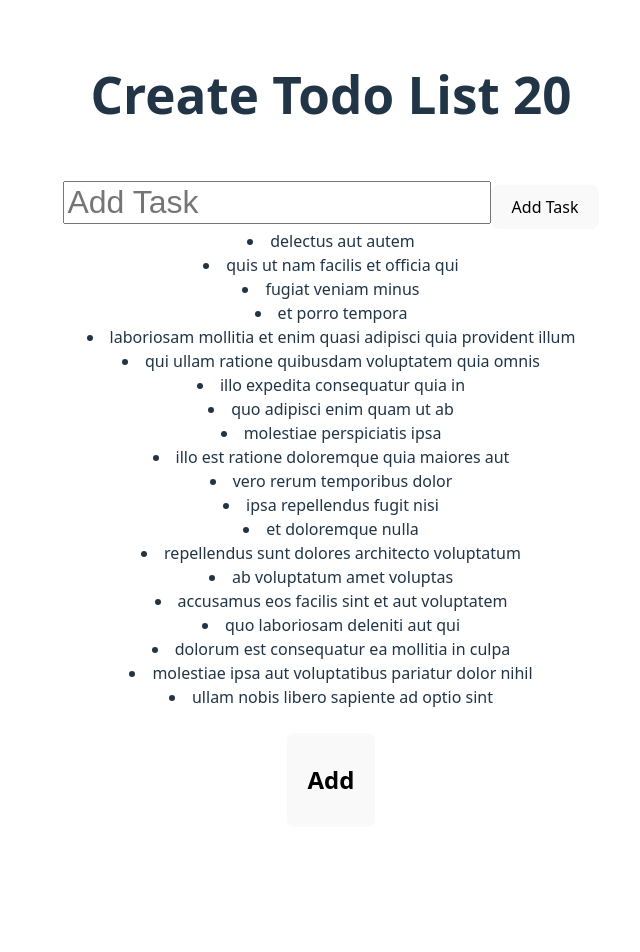
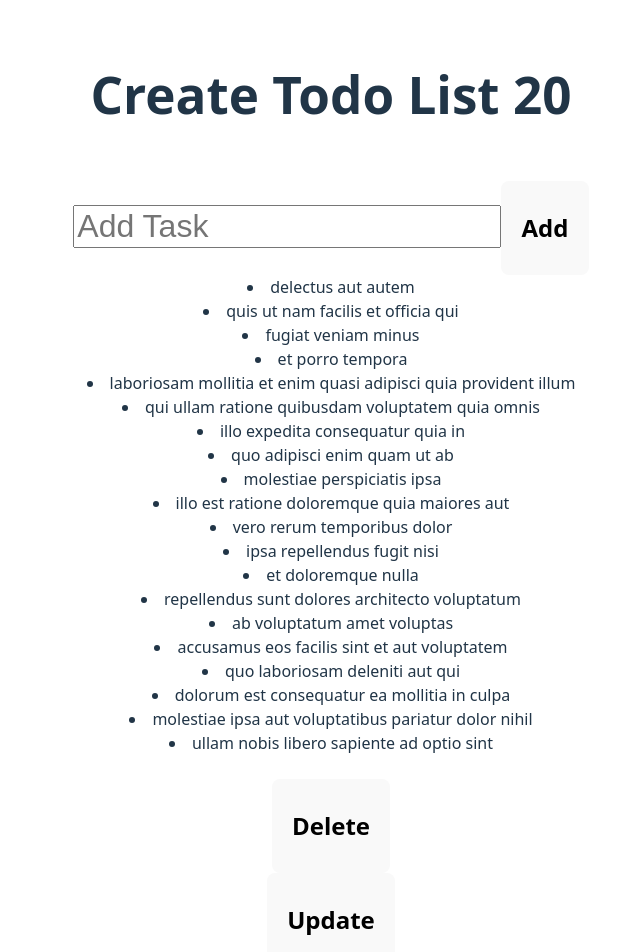
Before and after one commit to cfunch29/RLabTodoList, a React (Vite) app: page / in a window 1280 px wide. Shown: the top 952 px of the page, without its empty margins (309-949 px from the left). Before the commit the page ends 859 px from the top, so only its background shows below. Built offline with nearby package versions, Linux system fonts and the light colour scheme.

Commit message:
delete and update buttons uncommented - functioning to remove li from top of list. need to add delete/update  button per li

```diff
--- a/src/App.jsx
+++ b/src/App.jsx
@@ -160,20 +160,20 @@ const Todos = () => {
       <input style={{ fontSize: "2em"}}
         onChange={handleTask}
         type="text" placeholder="Add Task"/>
-      <button type='submit'>Add Task</button>
+     <ActionButton dispatch={dispatch} payload={task} type={"addTask"}>
+          <h2>Add</h2></ActionButton>
 
 
 {todos.map(todo => <li key={todo.id}>{todo.title}</li>)}
         <br />
 
-        <ActionButton dispatch={dispatch} payload={task} type={"addTask"}>
-          <h2>Add</h2></ActionButton>
-        {/* <h1>{state.count}</h1>
+
+
         <ActionButton dispatch={dispatch} payload={task} type={"deleteTask"}>
           <h2>Delete</h2></ActionButton>
         <br />
         <ActionButton dispatch={dispatch} paylaod={task} type={"updateTask"}>
-          <h2>Update</h2></ActionButton> */}
+          <h2>Update</h2></ActionButton>
 
     </>
   );
```
